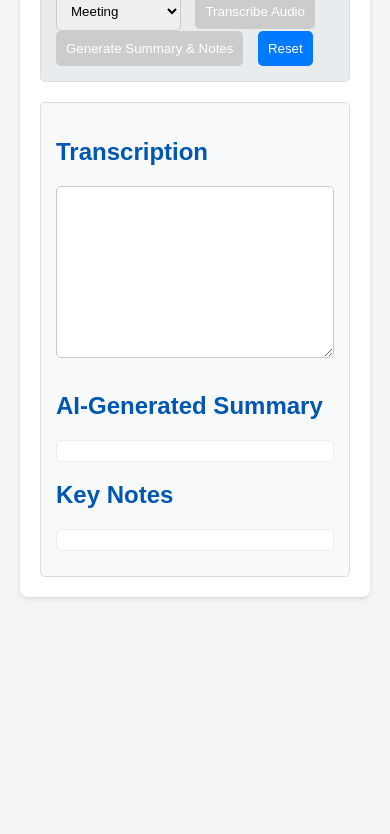
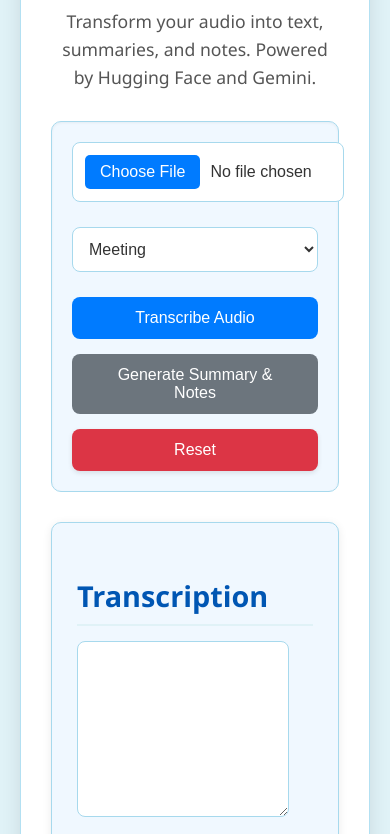
Before and after one commit to andesec/transcripter-app, a plain HTML site: page transcripter/static/index.html in a window 390 px wide. Shown: the part 294-1128 px from the top of the page. Before the commit the page ends 911 px from the top, so only its background shows below. Drawn offline with Linux system fonts and the light colour scheme.

Commit message:
feat: Enhance UI with improved styling, interactivity, and notifications
- Updated style.css for a modern, cleaner look, better spacing, and responsive design.
- Enhanced script.js to include loading indicators, a robust notification system (success, error, info), and client-side file type/size validation.
- Modified index.html to include a dedicated area for displaying notifications.

```diff
--- a/transcripter/static/script.js
+++ b/transcripter/static/script.js
@@ -7,37 +7,91 @@ document.addEventListener('DOMContentLoaded', () => {
     const transcriptionOutput = document.getElementById('transcriptionOutput');
     const summaryOutput = document.getElementById('summaryOutput');
     const notesOutput = document.getElementById('notesOutput');
+    const notificationArea = document.getElementById('notificationArea'); // Assuming this element exists in index.html
 
     let transcribedText = ""; // To store transcription temporarily
 
+    // --- Helper Functions ---
+    function showNotification(message, type = 'info') {
+        const notification = document.createElement('div');
+        notification.className = `notification ${type}`;
+        notification.textContent = message;
+        notificationArea.innerHTML = ''; // Clear previous notifications
+        notificationArea.appendChild(notification);
+
+        // Show and then hide after a few seconds
+        setTimeout(() => {
+            notification.classList.add('show');
+        }, 10); // Small delay to trigger CSS transition
+
+        setTimeout(() => {
+            notification.classList.remove('show');
+            notification.addEventListener('transitionend', () => notification.remove(), { once: true });
+        }, 5000);
+    }
+
+    function resetUI() {
+        audioFile.value = ''; // Clear file input
+        categorySelect.value = 'meeting';
+        transcribeButton.disabled = true;
+        summarizeButton.disabled = true;
+        transcriptionOutput.value = '';
+        summaryOutput.innerHTML = '';
+        notesOutput.innerHTML = '';
+        transcribedText = "";
+        showNotification('UI has been reset.', 'info');
+    }
+
     // --- Event Listeners ---
     audioFile.addEventListener('change', () => {
-        // Enable/disable transcribe button based on file selection
-        transcribeButton.disabled = !audioFile.files.length;
+        const file = audioFile.files[0];
+        if (file) {
+            // Client-side file type validation
+            const allowedTypes = ['audio/wav', 'audio/mpeg', 'audio/x-m4a']; // mp3 is audio/mpeg, m4a can be audio/x-m4a or audio/mp4
+            if (!allowedTypes.includes(file.type)) {
+                showNotification('Invalid file type. Please upload WAV, MP3, or M4A.', 'error');
+                audioFile.value = ''; // Clear selected file
+                transcribeButton.disabled = true;
+                return;
+            }
+
+            // Client-side file size validation (10 MB limit)
+            const maxSizeMB = 10;
+            if (file.size > maxSizeMB * 1024 * 1024) {
+                showNotification(`File size exceeds ${maxSizeMB} MB limit.`, 'error');
+                audioFile.value = ''; // Clear selected file
+                transcribeButton.disabled = true;
+                return;
+            }
+
+            transcribeButton.disabled = false;
+        } else {
+            transcribeButton.disabled = true;
+        }
         resetUI(); // Reset UI when a new file is selected
     });
 
     transcribeButton.addEventListener('click', async () => {
         const file = audioFile.files[0];
         if (!file) {
-            alert('Please select an audio file first.');
+            showNotification('Please select an audio file first.', 'error');
             return;
         }
 
         transcribeButton.disabled = true;
         summarizeButton.disabled = true;
-        transcriptionOutput.value = 'Transcribing...';
+        transcriptionOutput.value = 'Transcribing... Please wait.';
         summaryOutput.innerHTML = '';
         notesOutput.innerHTML = '';
+        showNotification('Transcription started...', 'info');
 
         const formData = new FormData();
-        formData.append('file', file); // Key 'file' as per previous fix
+        formData.append('file', file);
 
         try {
             const response = await fetch('https://andenate-transcription-service.hf.space/transcribe', {
                 method: 'POST',
                 body: formData,
-                // No 'Content-Type' header needed for FormData, browser sets it
             });
 
             if (!response.ok) {
@@ -48,13 +102,13 @@ document.addEventListener('DOMContentLoaded', () => {
             const data = await response.json();
             transcribedText = data.transcription;
             transcriptionOutput.value = transcribedText;
-            summarizeButton.disabled = false; // Enable summarize button after transcription
-            alert('Transcription complete!');
+            summarizeButton.disabled = false;
+            showNotification('Transcription complete!', 'success');
 
         } catch (error) {
             console.error('Transcription error:', error);
             transcriptionOutput.value = `Error during transcription: ${error.message}`;
-            alert(`Error during transcription: ${error.message}`);
+            showNotification(`Error during transcription: ${error.message}`, 'error');
         } finally {
             transcribeButton.disabled = false;
         }
@@ -62,13 +116,14 @@ document.addEventListener('DOMContentLoaded', () => {
 
     summarizeButton.addEventListener('click', async () => {
         if (!transcribedText) {
-            alert('Please transcribe audio first.');
+            showNotification('Please transcribe audio first.', 'error');
             return;
         }
 
         summarizeButton.disabled = true;
-        summaryOutput.innerHTML = 'Generating summary...';
-        notesOutput.innerHTML = 'Generating notes...';
+        summaryOutput.innerHTML = 'Generating summary... Please wait.';
+        notesOutput.innerHTML = 'Generating notes... Please wait.';
+        showNotification('Generating summary and notes...', 'info');
 
         const category = categorySelect.value;
         const formData = new FormData();
@@ -76,7 +131,7 @@ document.addEventListener('DOMContentLoaded', () => {
         formData.append('category', category);
 
         try {
-            const response = await fetch('/summarize_and_notes', { // Call local FastAPI
+            const response = await fetch('/summarize_and_notes', {
                 method: 'POST',
                 body: formData,
             });
@@ -89,13 +144,13 @@ document.addEventListener('DOMContentLoaded', () => {
             const data = await response.json();
             summaryOutput.innerHTML = data.summary;
             notesOutput.innerHTML = data.notes.map(note => `<li>${note}</li>`).join('');
-            alert('Summary and notes generated!');
+            showNotification('Summary and notes generated!', 'success');
 
         } catch (error) {
             console.error('Summarization error:', error);
             summaryOutput.innerHTML = `Error during summarization: ${error.message}`;
             notesOutput.innerHTML = '';
-            alert(`Error during summarization: ${error.message}`);
+            showNotification(`Error during summarization: ${error.message}`, 'error');
         } finally {
             summarizeButton.disabled = false;
         }
@@ -103,19 +158,7 @@ document.addEventListener('DOMContentLoaded', () => {
 
     resetButton.addEventListener('click', () => {
         resetUI();
-        alert('UI has been reset.');
     });
-
-    function resetUI() {
-        audioFile.value = ''; // Clear file input
-        categorySelect.value = 'meeting';
-        transcribeButton.disabled = true;
-        summarizeButton.disabled = true;
-        transcriptionOutput.value = '';
-        summaryOutput.innerHTML = '';
-        notesOutput.innerHTML = '';
-        transcribedText = "";
-    }
 
     // Initial state
     resetUI();
--- a/transcripter/static/style.css
+++ b/transcripter/static/style.css
@@ -1,79 +1,250 @@
+/* General Body and Container Styling */
 body {
-    font-family: Arial, sans-serif;
-    margin: 20px;
-    background-color: #f4f4f4;
+    font-family: 'Segoe UI', Roboto, 'Helvetica Neue', Arial, sans-serif;
+    margin: 0;
+    padding: 20px;
+    background-color: #e0f2f7; /* Light blue background */
+    color: #333;
+    line-height: 1.6;
+    display: flex;
+    justify-content: center;
+    align-items: flex-start;
+    min-height: 100vh;
+}
+
+.container {
+    max-width: 960px;
+    width: 100%;
+    margin: 20px auto;
+    background-color: #ffffff;
+    padding: 30px;
+    border-radius: 12px;
+    box-shadow: 0 6px 20px rgba(0, 0, 0, 0.1);
+    border: 1px solid #b3e0f2; /* Border matching background */
+}
+
+/* Headings */
+h1 {
+    color: #007bff; /* Primary blue */
+    text-align: center;
+    margin-bottom: 10px;
+    font-size: 2.5em;
+    font-weight: 600;
+}
+
+h2 {
+    color: #0056b3; /* Darker blue */
+    margin-top: 25px;
+    margin-bottom: 15px;
+    font-size: 1.8em;
+    border-bottom: 2px solid #e0f2f7;
+    padding-bottom: 5px;
+}
+
+p {
+    text-align: center;
+    font-size: 1.1em;
+    margin-bottom: 30px;
+    color: #555;
+}
+
+/* Controls Section */
+.controls {
+    display: flex;
+    flex-wrap: wrap;
+    gap: 15px;
+    margin-bottom: 30px;
+    padding: 20px;
+    border: 1px solid #a7d9ed;
+    border-radius: 10px;
+    background-color: #f0f8ff; /* Lighter blue tint */
+    box-shadow: inset 0 1px 3px rgba(0, 0, 0, 0.05);
+    align-items: center;
+    justify-content: center;
+}
+
+/* File Input, Select, and Buttons */
+input[type="file"] {
+    flex-grow: 1;
+    padding: 12px;
+    border-radius: 8px;
+    border: 1px solid #a7d9ed;
+    background-color: #ffffff;
+    cursor: pointer;
+    font-size: 1em;
     color: #333;
 }
 
-.container {
-    max-width: 900px;
-    margin: 0 auto;
-    background-color: #fff;
-    padding: 20px;
-    border-radius: 8px;
-    box-shadow: 0 2px 4px rgba(0, 0, 0, 0.1);
+input[type="file"]::file-selector-button {
+    background-color: #007bff;
+    color: white;
+    border: none;
+    padding: 8px 15px;
+    border-radius: 5px;
+    cursor: pointer;
+    margin-right: 10px;
+    transition: background-color 0.2s ease;
 }
 
-h1, h2 {
-    color: #0056b3;
+input[type="file"]::file-selector-button:hover {
+    background-color: #0056b3;
 }
 
-.controls {
-    margin-bottom: 20px;
-    padding: 15px;
-    border: 1px solid #ddd;
-    border-radius: 5px;
-    background-color: #e9ecef;
-}
-
-input[type="file"], select, button {
-    padding: 10px;
-    margin-right: 10px;
-    border-radius: 5px;
-    border: 1px solid #ccc;
+select {
+    padding: 12px;
+    border-radius: 8px;
+    border: 1px solid #a7d9ed;
+    background-color: #ffffff;
+    font-size: 1em;
+    color: #333;
+    cursor: pointer;
+    min-width: 150px;
 }
 
 button {
-    background-color: #007bff;
+    padding: 12px 25px;
+    border-radius: 8px;
+    border: none;
+    background-color: #28a745; /* Green for primary actions */
     color: white;
+    font-size: 1em;
     cursor: pointer;
-    border: none;
+    transition: background-color 0.2s ease, transform 0.1s ease;
+    box-shadow: 0 2px 5px rgba(0, 0, 0, 0.1);
 }
 
 button:hover:not(:disabled) {
-    background-color: #0056b3;
+    background-color: #218838; /* Darker green on hover */
+    transform: translateY(-1px);
+}
+
+button:active:not(:disabled) {
+    transform: translateY(0);
+    box-shadow: inset 0 1px 3px rgba(0, 0, 0, 0.2);
 }
 
 button:disabled {
     background-color: #cccccc;
     cursor: not-allowed;
+    box-shadow: none;
+}
+
+/* Specific button colors */
+#transcribeButton {
+    background-color: #007bff; /* Blue */
+}
+#transcribeButton:hover:not(:disabled) {
+    background-color: #0056b3;
+}
+
+#summarizeButton {
+    background-color: #6c757d; /* Gray */
+}
+#summarizeButton:hover:not(:disabled) {
+    background-color: #5a6268;
+}
+
+#resetButton {
+    background-color: #dc3545; /* Red */
+}
+#resetButton:hover:not(:disabled) {
+    background-color: #c82333;
+}
+
+/* Results Section */
+.results {
+    margin-top: 30px;
+    padding: 25px;
+    border: 1px solid #a7d9ed;
+    border-radius: 10px;
+    background-color: #f0f8ff;
+    box-shadow: 0 2px 10px rgba(0, 0, 0, 0.08);
 }
 
 textarea {
-    width: 100%;
-    padding: 10px;
-    margin-bottom: 10px;
-    border-radius: 5px;
-    border: 1px solid #ccc;
-    box-sizing: border-box; /* Include padding and border in the element's total width and height */
-}
-
-.results {
-    margin-top: 20px;
-    padding: 15px;
-    border: 1px solid #ddd;
-    border-radius: 5px;
-    background-color: #f8f9fa;
+    width: calc(100% - 24px); /* Account for padding and border */
+    min-height: 150px;
+    padding: 12px;
+    margin-bottom: 20px;
+    border-radius: 8px;
+    border: 1px solid #a7d9ed;
+    box-sizing: border-box;
+    font-size: 1em;
+    resize: vertical;
+    background-color: #ffffff;
+    color: #333;
 }
 
 #summaryOutput, #notesOutput {
-    background-color: #fff;
-    border: 1px solid #eee;
-    padding: 10px;
-    border-radius: 5px;
-    margin-bottom: 10px;
+    background-color: #ffffff;
+    border: 1px solid #e0f2f7;
+    padding: 15px;
+    border-radius: 8px;
+    margin-bottom: 15px;
+    min-height: 50px;
+    box-shadow: inset 0 1px 3px rgba(0, 0, 0, 0.05);
+}
+
+#notesOutput ul {
+    list-style-type: disc;
+    padding-left: 20px;
+    margin: 0;
 }
 
 #notesOutput li {
-    margin-bottom: 5px;
+    margin-bottom: 8px;
 }
+
+/* Notifications/Alerts */
+.notification {
+    padding: 15px;
+    margin-bottom: 20px;
+    border-radius: 8px;
+    font-weight: bold;
+    text-align: center;
+    opacity: 0;
+    transition: opacity 0.3s ease-in-out;
+}
+
+.notification.show {
+    opacity: 1;
+}
+
+.notification.success {
+    background-color: #d4edda;
+    color: #155724;
+    border: 1px solid #c3e6cb;
+}
+
+.notification.error {
+    background-color: #f8d7da;
+    color: #721c24;
+    border: 1px solid #f5c6cb;
+}
+
+.notification.info {
+    background-color: #d1ecf1;
+    color: #0c5460;
+    border: 1px solid #bee5eb;
+}
+
+/* Responsive Adjustments */
+@media (max-width: 768px) {
+    .controls {
+        flex-direction: column;
+        align-items: stretch;
+    }
+
+    input[type="file"], select, button {
+        margin-right: 0;
+        width: 100%;
+    }
+
+    input[type="file"] {
+        margin-bottom: 10px;
+    }
+
+    select {
+        margin-bottom: 10px;
+    }
+}
```
Also changed, not shown: transcripter/static/index.html (+1 -0 lines).
